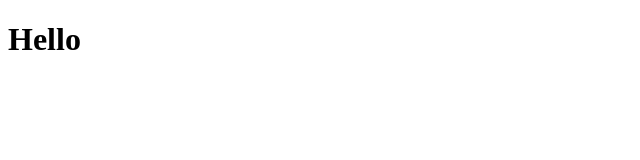
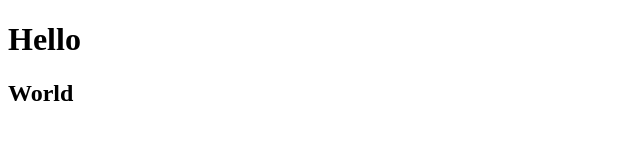
Before and after one commit to exmahinator/github-tutorial, a plain HTML site: page index.html in a window 1280 px wide. Shown: the whole page, without its empty margins (0-640 px from the left). Drawn offline with Linux system fonts and the light colour scheme.

Commit message:
Update index.html
Add World

```diff
--- a/index.html
+++ b/index.html
@@ -7,5 +7,6 @@
     </head>
     <body>
         <h1>Hello</h1>
+        <h2>World</h2>
     </body>
 </html>
```
